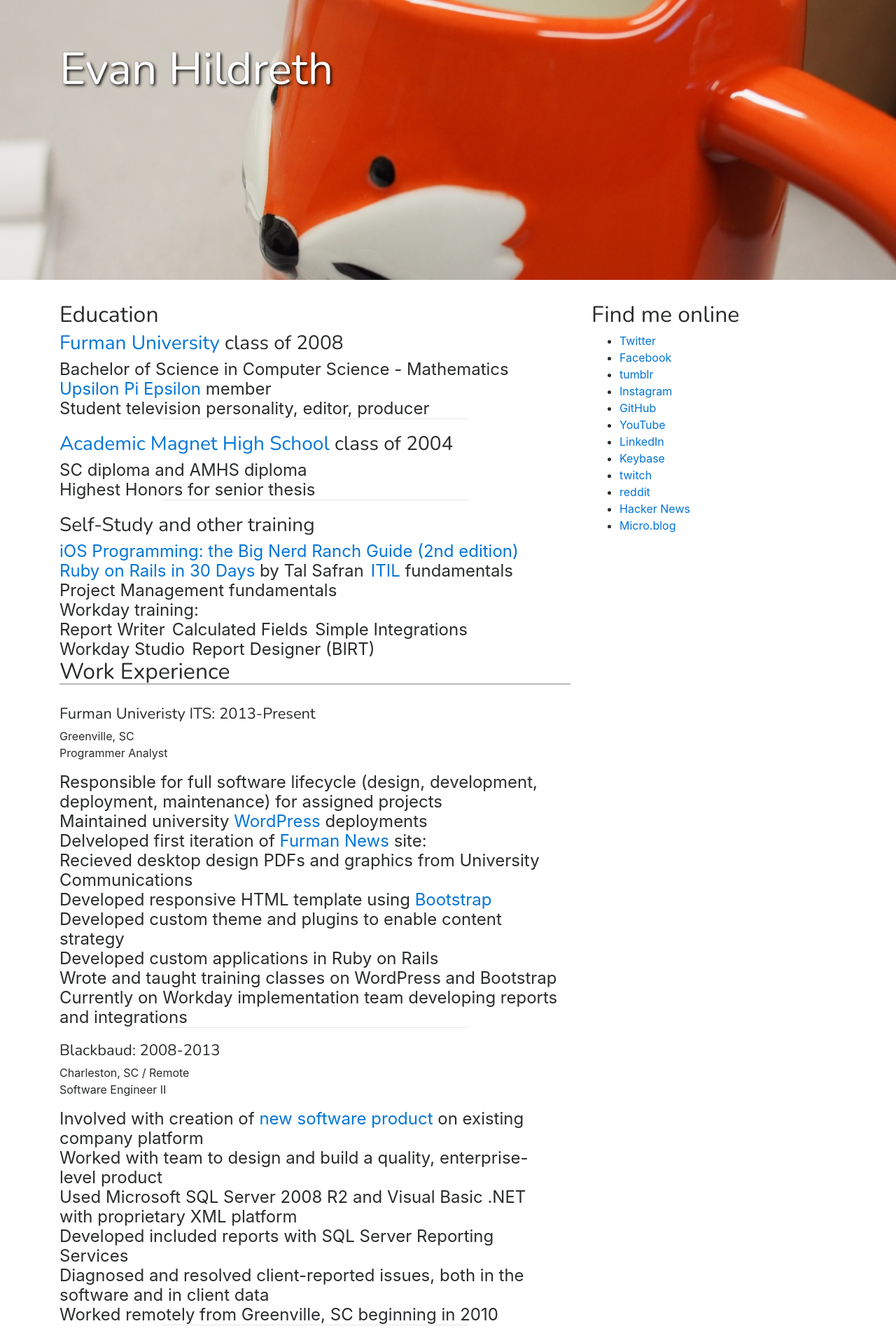
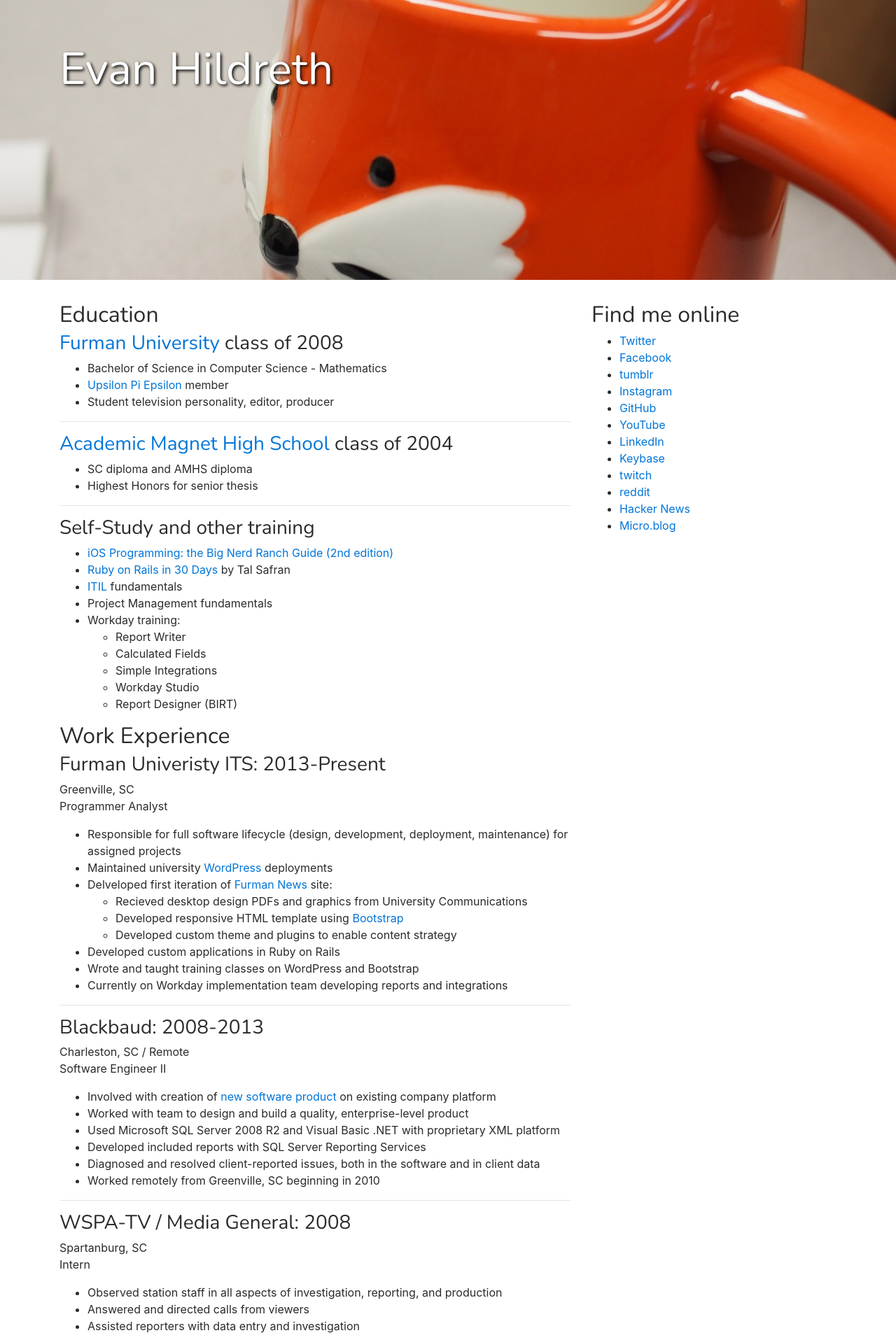
Before and after one commit to oddevan/oddevan.github.io, a Jekyll site: the page built from resume.md, in a window 1280 px wide. Shown: the top 1915 px of the page at 70% size. Built offline with Jekyll 4.4.1, drawn with Linux system fonts in a browser that asks for light colours; nearby versions of some CDN libraries.

Commit message:
Update resume.html

```diff
--- a/_layouts/resume.html
+++ b/_layouts/resume.html
@@ -2,13 +2,13 @@
 layout: main
 ---
 
-          <section id="currentProjects" class="socializeLists">
+          <section>
             <h2>Education</h2>
 
             {% capture projects_md %}{% include education.md %}{% endcapture %}
             {{ projects_md | markdownify }}
           </section>
-          <section id="otherProjects" class="socializeLists">
+          <section>
             <h2>Work Experience</h2>
 
             {% capture other_md %}{% include work.md %}{% endcapture %}
```
